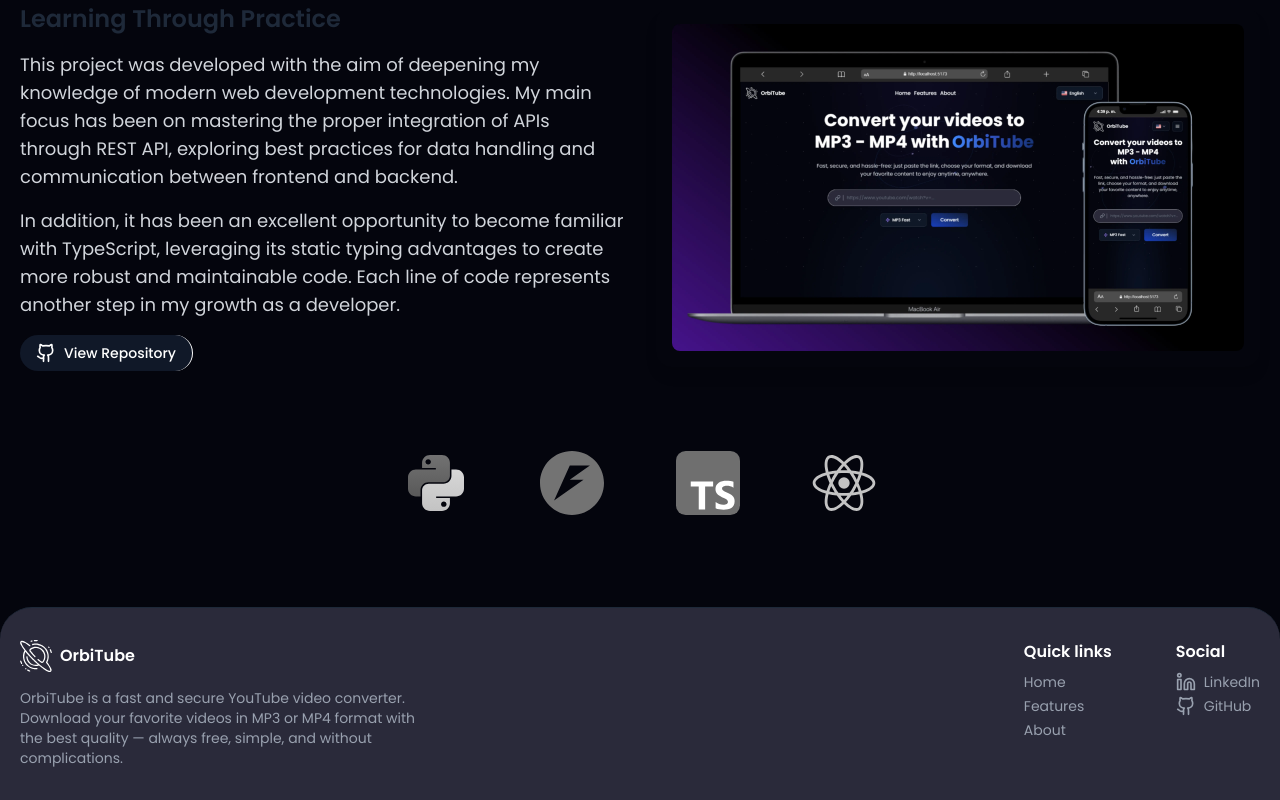
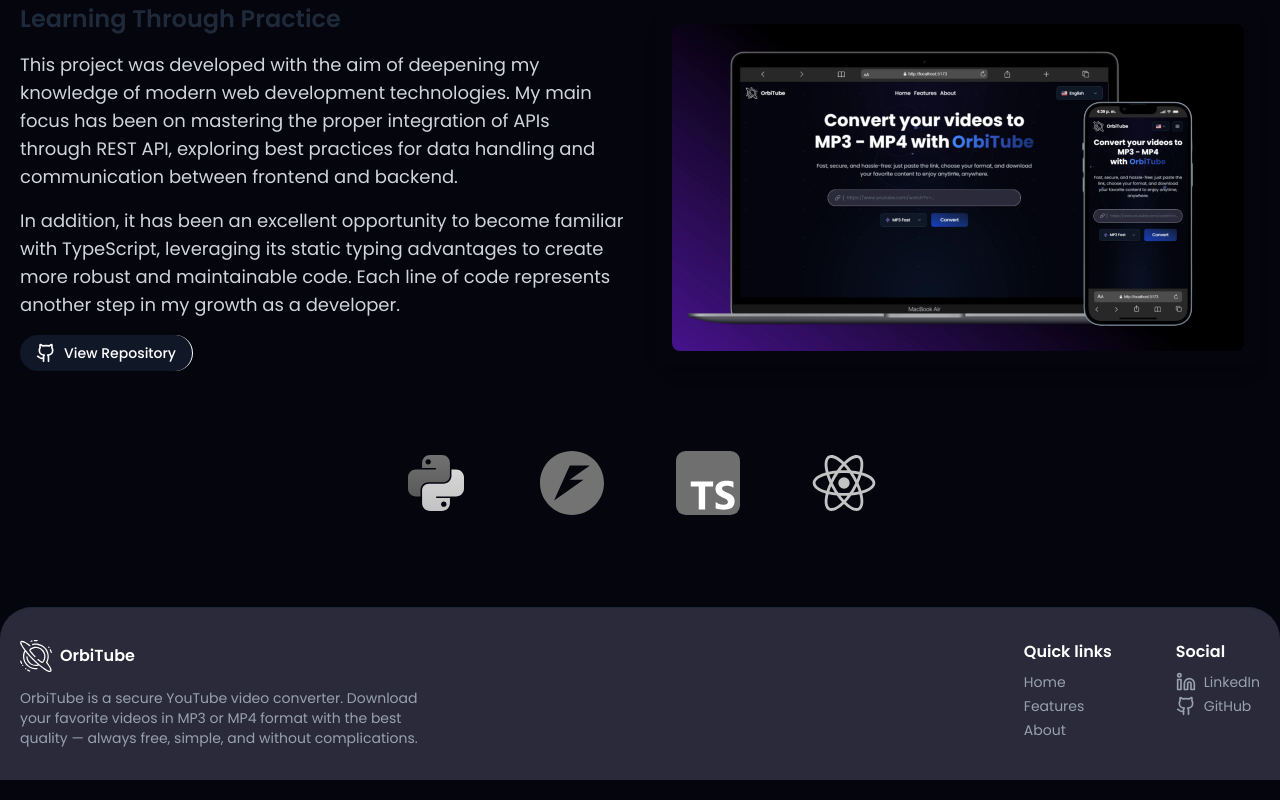
Before and after one commit to SntgRM/orbitube, a React (Vite) app in the folder client/: page / in a window 1280 px wide. Shown: the part 1451-2251 px from the top of the page. Built offline with nearby package versions, Linux system fonts and the light colour scheme; no server answers.

Commit message:
UPD - update footer description

```diff
--- a/client/src/components/elements/Footer.tsx
+++ b/client/src/components/elements/Footer.tsx
@@ -14,7 +14,7 @@
               <h3 className="text-white font-semibold">OrbiTube</h3>
             </div>
             <p className="text-sm">
-              OrbiTube is a fast and secure YouTube video converter. Download your favorite videos in MP3 or MP4 format with the best quality — always free, simple, and without complications.
+              OrbiTube is a secure YouTube video converter. Download your favorite videos in MP3 or MP4 format with the best quality — always free, simple, and without complications.
             </p>
           </div>
 
```
